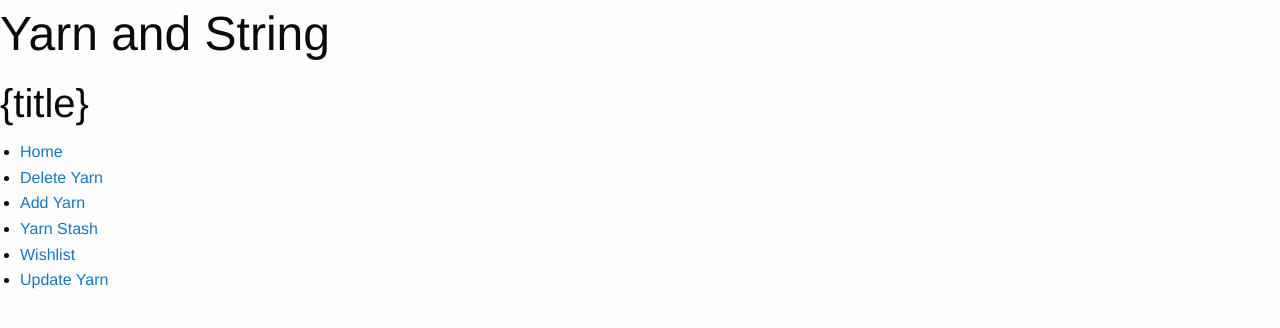
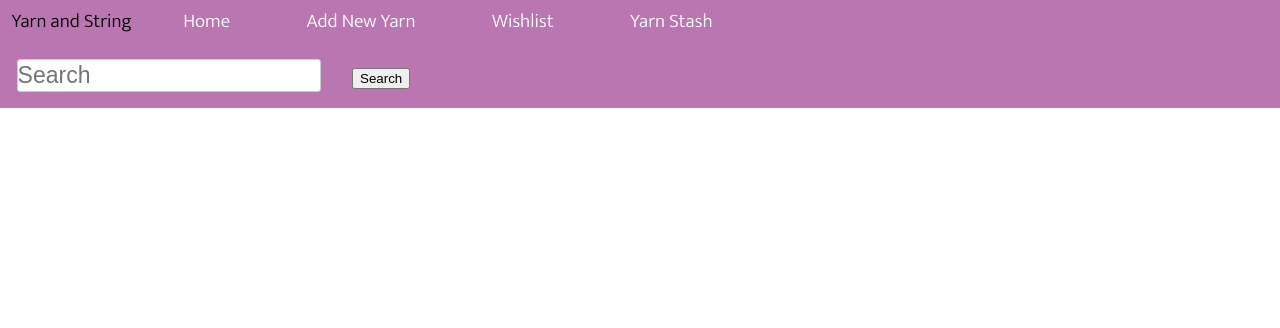
Before and after one commit to hwindle/portfolio, a PHP site: page /WIP_yarn_stash/header.php in a window 1280 px wide. Shown: the top 328 px of the page. Run offline with PHP 8.4, Linux system fonts and the light colour scheme.

Commit message:
Redesigned the top menu bar and header area

```diff
--- a/WIP_yarn_stash/css/component_files/02_variables.css
+++ b/WIP_yarn_stash/css/component_files/02_variables.css
@@ -13,19 +13,6 @@ h1, h2, h3, h4, h5, h6 {
     font-family: cantarell, sans-serif;
 }
 
-.wrapper {
-  display: grid;
-  grid-gap: 0.2em;
-  grid-template-columns: 20%  40%  30%;
-  grid-template-areas: "header header  header" "sidebar content content" "footer footer footer";
-}
-
-header {
-  grid-area: header;
-  text-align: center;
-  background: url("../img/bg_header.png") #ccc;
-}
-
 #big-title {
   font-size: 2.6em;
   color: white;
--- a/WIP_yarn_stash/css/component_files/05_nav.css
+++ b/WIP_yarn_stash/css/component_files/05_nav.css
@@ -1,10 +1,10 @@
 /* Navigation bit */
 nav {
-  grid-area: sidebar;
   background-color: #ba76b0;
 }
 
 nav ul li {
+    display: inline-block;
   list-style-type: none;
   font-size: 1.2em;
   padding: 0.6em;
--- a/WIP_yarn_stash/css/component_files/06_add_form.css
+++ b/WIP_yarn_stash/css/component_files/06_add_form.css
@@ -27,9 +27,6 @@ select {
   background: #ddd;
 }
 
-.form-row {
-
-}
 
 .submit-btn-row {
   background: white;
--- a/WIP_yarn_stash/css/component_files/08_listing-tables.css
+++ b/WIP_yarn_stash/css/component_files/08_listing-tables.css
@@ -1,6 +1,3 @@
-#content {
-  grid-area: content;
-}
 
 table {
   margin: 1em;
--- a/WIP_yarn_stash/header.php
+++ b/WIP_yarn_stash/header.php
@@ -1,25 +1,32 @@
 <!DOCTYPE html>
-<html class="no-js" lang="en">
+<html lang="en">
     <head>
         <meta charset="utf-8">
-    <meta http-equiv="x-ua-compatible" content="ie=edge">
-    <meta name="viewport" content="width=device-width, initial-scale=1.0">
-    <title>{title} | Yarn and String</title>
-    <link rel="stylesheet" href="css/foundation.min.css">
+        <meta http-equiv="X-UA-Compatible" content="IE=edge,chrome=1">
+        <title>Home | Yarn and String</title>
+        <meta name="description" content="">
+        <meta name="viewport" content="width=device-width, initial-scale=1">
+        <link rel="apple-touch-icon" href="apple-touch-icon.png">
+        <link rel="stylesheet" href="css/main.css">
     </head>
-  <body>
-    <header>
-        <h1 id="big-title">Yarn and String</h1>
-        <h2>{title}</h2>
-    </header>
-    <nav>
-        <ul>
-            <li><a href="./index.html">Home</a></li>
-            <li><a href="./delete.html" target="blank">Delete Yarn</a></li>
-            <li><a href="./add_yarn.html" target="blank">Add Yarn</a></li>
-            <li><a href="./stash.html" target="blank">Yarn Stash</a></li>
-            <li><a href="./wishlist.html" target="blank">Wishlist</a></li>
-            <li><a href="./update_yarn.html" target="blank">Update Yarn</a></li>
+    <body class="wrapper">
+        <nav class="top-bar header-bar">
+            <div class="top-bar-left">
+              <ul class="dropdown menu" data-dropdown-menu>
+                <li class="menu-text">Yarn and String</li>
+                <li>
+                  <a href="./index.html">Home</a>
+                </li>
+                <li><a href="./add_yarn.html">Add New Yarn</a></li>
+                <li><a href="./wishlist.html">Wishlist</a></li>
+                <li><a href="./index.html">Yarn Stash</a></li>
               </ul>
+            </div>
+            <div class="top-bar-right">
+              <ul class="menu">
+                <li><input type="search" placeholder="Search"></li>
+                <li><button type="button" class="button">Search</button></li>
+              </ul>
+            </div>
         </nav>
         <section id="content">
```
Also changed, not shown: WIP_yarn_stash/index.html (+19 -16 lines), WIP_yarn_stash/wishlist.html (added). Lines whose indentation alone changed are shown as unchanged.
